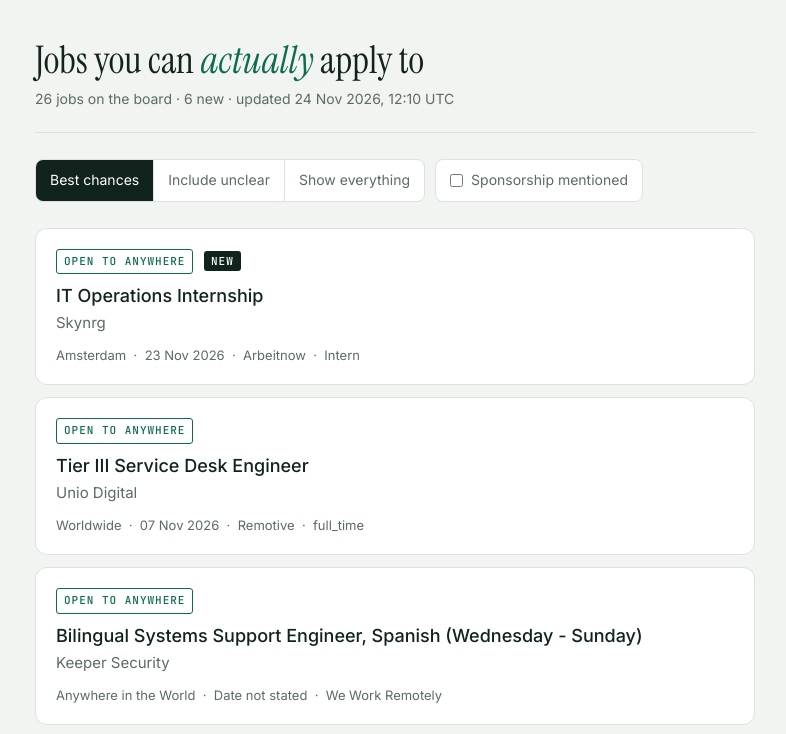
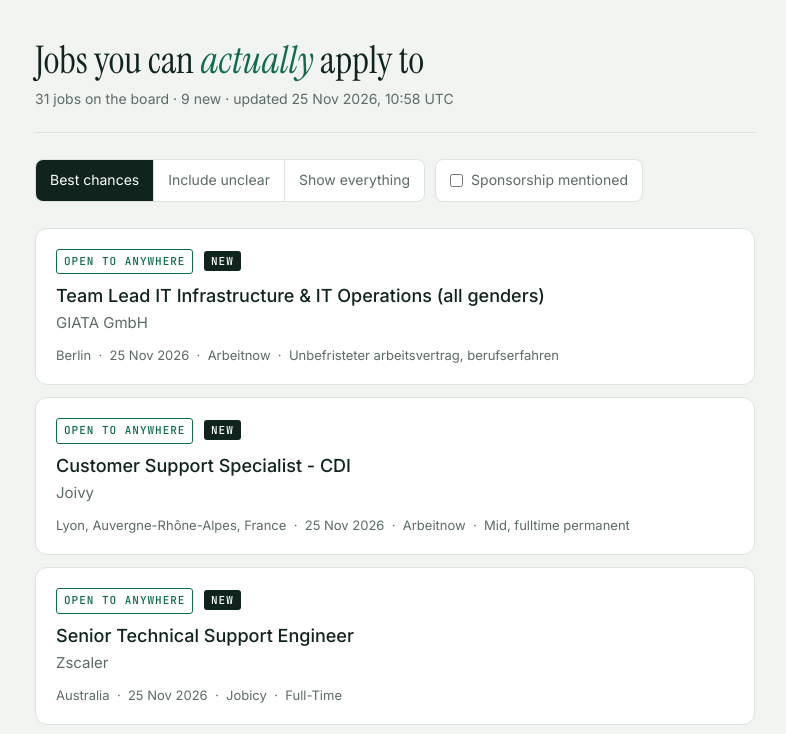
Before and after one commit to niloyansary64/job-radar, a plain HTML site: page index.html in a window 1280 px wide. Shown: the top 734 px of the page, without its empty margins (245-1031 px from the left). Drawn offline with Linux system fonts and the light colour scheme.

Commit message:
Job board refresh

```diff
--- a/jobs.json
+++ b/jobs.json
@@ -1,32 +1,73 @@
 {
- "updated": "24 Nov 2026, 12:10 UTC",
- "total": 26,
- "new_count": 6,
+ "updated": "25 Nov 2026, 10:58 UTC",
+ "total": 31,
+ "new_count": 9,
  "source_log": [
   "Remotive: 15 fetched",
   "RemoteOK: 100 fetched",
   "Arbeitnow: 300 fetched",
   "Jobicy: 50 fetched",
   "Himalayas: 20 fetched",
-  "We Work Remotely: 176 fetched",
+  "We Work Remotely: 194 fetched",
   "ReliefWeb: unavailable (HTTPError)"
  ],
  "jobs": [
   {
-   "title": "IT Operations Internship",
-   "company": "Skynrg",
-   "location": "Amsterdam",
-   "url": "https://www.arbeitnow.nl/jobs/companies/skynrg/it-operations-internship-amsterdam-305050",
-   "posted": "2026-11-23T15:40:30",
-   "employment": "Intern",
+   "title": "Team Lead IT Infrastructure & IT Operations (all genders)",
+   "company": "GIATA GmbH",
+   "location": "Berlin",
+   "url": "https://www.arbeitnow.com/jobs/companies/giata-gmbh/team-lead-it-infrastructure-it-operations-all-genders-berlin-300937",
+   "posted": "2026-11-25T06:31:23",
+   "employment": "Unbefristeter arbeitsvertrag, berufserfahren",
    "source": "Arbeitnow",
-   "id": "72b57070a272",
+   "id": "2b05c5693ba9",
    "verdict": "Open to anywhere",
    "rank": 1,
    "sponsors": false,
    "matched_on": "it operations",
    "age_days": 0,
-   "posted_human": "23 Nov 2026",
+   "posted_human": "25 Nov 2026",
+   "why": [
+    "anywhere",
+    "work from anywhere"
+   ],
+   "is_new": true
+  },
+  {
+   "title": "Customer Support Specialist - CDI",
+   "company": "Joivy",
+   "location": "Lyon, Auvergne-Rh\u00f4ne-Alpes, France",
+   "url": "https://www.arbeitnow.fr/jobs/companies/joivy/customer-support-specialist-cdi-lyon-295392",
+   "posted": "2026-11-25T09:31:15",
+   "employment": "Mid, fulltime permanent",
+   "source": "Arbeitnow",
+   "id": "57b9da709614",
+   "verdict": "Open to anywhere",
+   "rank": 1,
+   "sponsors": false,
+   "matched_on": "support specialist",
+   "age_days": 0,
+   "posted_human": "25 Nov 2026",
+   "why": [
+    "global"
+   ],
+   "is_new": true
+  },
+  {
+   "title": "Senior Technical Support Engineer",
+   "company": "Zscaler",
+   "location": "Australia",
+   "url": "https://jobicy.com/jobs/156968-senior-technical-support-engineer",
+   "posted": "2026-11-25T03:25:26+00:00",
+   "employment": "Full-Time",
+   "source": "Jobicy",
+   "id": "0c9bd3d100fd",
+   "verdict": "Open to anywhere",
+   "rank": 1,
+   "sponsors": false,
+   "matched_on": "technical support",
+   "age_days": 0,
+   "posted_human": "25 Nov 2026",
    "why": [
     "global"
    ],
@@ -45,7 +86,7 @@
    "rank": 1,
    "sponsors": false,
    "matched_on": "service desk",
-   "age_days": 17,
+   "age_days": 18,
    "posted_human": "07 Nov 2026",
    "why": [
     "worldwide"
@@ -176,6 +217,26 @@
    "is_new": false
   },
   {
+   "title": "Technical Support Engineer I",
+   "company": "Tines",
+   "location": "Anywhere in the World",
+   "url": "https://weworkremotely.com/remote-jobs/tines-technical-support-engineer-i",
+   "posted": "Tue, 24 Nov 2026 18:32:09 +0000",
+   "employment": "",
+   "source": "We Work Remotely",
+   "id": "5bdd4f7ad9dc",
+   "verdict": "Open to anywhere",
+   "rank": 1,
+   "sponsors": false,
+   "matched_on": "technical support",
+   "age_days": null,
+   "posted_human": "Date not stated",
+   "why": [
+    "anywhere"
+   ],
+   "is_new": true
+  },
+  {
    "title": "Technical Support Specialist",
    "company": "Elation Health",
    "location": "Anywhere in the World",
@@ -193,7 +254,7 @@
    "why": [
     "anywhere"
    ],
-   "is_new": true
+   "is_new": false
   },
   {
    "title": "Designated Technical Support Engineer - West",
@@ -342,77 +403,115 @@
    "is_new": false
   },
   {
-   "title": "Ing\u00e9nieur s\u00e9curit\u00e9 M365 - DLP",
-   "company": "UNEAT",
-   "location": "Lyon",
-   "url": "https://www.arbeitnow.fr/jobs/companies/uneat/ingenieur-securite-m365-dlp-lyon-114566",
-   "posted": "2026-11-24T10:01:07",
-   "employment": "Cdi - contrat \u00e0 dur\u00e9e ind\u00e9termin\u00e9e, professionnel / exp\u00e9riment\u00e9",
+   "title": "Formateur administrateur / administratrice Microsoft 365 (Office 365)",
+   "company": "MyConnecting",
+   "location": "Boulogne-Billancourt",
+   "url": "https://www.arbeitnow.fr/jobs/companies/myconnecting/formateur-administrateur-administratrice-microsoft-365-office-365-boulogne-billancourt-284810",
+   "posted": "2026-11-25T07:31:10",
+   "employment": "Freelance, professionnel / exp\u00e9riment\u00e9",
    "source": "Arbeitnow",
-   "id": "b30f3cedf83e",
+   "id": "400d029cafff",
    "verdict": "May include your region",
    "rank": 2,
    "sponsors": false,
-   "matched_on": "m365",
+   "matched_on": "microsoft 365",
    "age_days": 0,
-   "posted_human": "24 Nov 2026",
+   "posted_human": "25 Nov 2026",
    "why": [
     "apac"
    ],
    "is_new": true
   },
   {
-   "title": "Customer Support Specialist",
-   "company": "Owkin",
-   "location": "Paris",
-   "url": "https://www.arbeitnow.fr/jobs/companies/owkin/customer-support-specialist-paris-241092",
-   "posted": "2026-11-23T21:40:11",
-   "employment": "Full Time",
+   "title": "Microsoft 365 & Security Engineer (m/w/d)",
+   "company": "eAces GmbH",
+   "location": "Hanover",
+   "url": "https://www.arbeitnow.com/jobs/companies/eaces-gmbh/microsoft-365-security-engineer-hanover-113228",
+   "posted": "2026-11-25T10:00:56",
+   "employment": "Unbefristeter arbeitsvertrag, berufserfahren",
    "source": "Arbeitnow",
-   "id": "43561d254090",
+   "id": "f6a43db71819",
    "verdict": "Location unclear",
    "rank": 3,
    "sponsors": false,
-   "matched_on": "support specialist",
+   "matched_on": "microsoft 365",
    "age_days": 0,
-   "posted_human": "23 Nov 2026",
+   "posted_human": "25 Nov 2026",
    "why": [],
    "is_new": true
   },
   {
-   "title": "Expert Projektleiter (m/w/d) - SharePoint Online / M365 Intranet (Ref.Nr.: 48376)",
-   "company": "Wavestone Germany AG",
-   "location": "Z\u00fcrich",
-   "url": "https://www.arbeitnow.ch/jobs/companies/wavestone-germany-ag/expert-projektleiter-sharepoint-online-m365-intranet-refnr-48376-zurich-350725",
-   "posted": "2026-11-23T19:00:36",
-   "employment": "Selbstst\u00e4ndiger / freelancer, freelance, berufserfahren",
+   "title": "Junior IT-Systemadministrator (m/w/d) \u2013 Microsoft 365 & IT-Support",
+   "company": "Prokuras Beteiligungs GmbH",
+   "location": "Hamburg",
+   "url": "https://www.arbeitnow.com/jobs/companies/prokuras-beteiligungs-gmbh/junior-it-systemadministrator-microsoft-365-it-support-hamburg-233733",
+   "posted": "2026-11-25T09:30:57",
+   "employment": "Unbefristeter arbeitsvertrag, berufseinstieg",
    "source": "Arbeitnow",
-   "id": "67d3d4e2623d",
+   "id": "5b2a0900bde0",
    "verdict": "Location unclear",
    "rank": 3,
    "sponsors": false,
-   "matched_on": "m365",
+   "matched_on": "microsoft 365",
    "age_days": 0,
-   "posted_human": "23 Nov 2026",
+   "posted_human": "25 Nov 2026",
    "why": [],
    "is_new": true
   },
   {
-   "title": "Staff Technical Support Engineer",
-   "company": "Cribl",
-   "location": "Netherlands",
-   "url": "https://jobicy.com/jobs/164033-staff-technical-support-engineer",
-   "posted": "2026-11-24T08:06:05+00:00",
-   "employment": "Full-Time",
-   "source": "Jobicy",
-   "id": "64e63d965424",
+   "title": "IT Service Coordinator / IT Supporter (m/w/d) (16035 / Contract-to-Hire)",
+   "company": "IQ Plus AG",
+   "location": "Basel",
+   "url": "https://www.arbeitnow.ch/jobs/companies/iq-plus-ag/it-service-coordinator-it-supporter-16035-contract-to-hire-basel-416618",
+   "posted": "2026-11-24T12:00:46",
+   "employment": "Selbstst\u00e4ndiger / freelancer, freelance, berufserfahren",
+   "source": "Arbeitnow",
+   "id": "0e5590204400",
    "verdict": "Location unclear",
    "rank": 3,
    "sponsors": false,
-   "matched_on": "technical support",
+   "matched_on": "it support",
    "age_days": 0,
    "posted_human": "24 Nov 2026",
    "why": [],
+   "is_new": true
+  },
+  {
+   "title": "Senior Microsoft 365 Copilot & Purview Consultant",
+   "company": "Interstellar",
+   "location": "Odijk, Utrecht, Nederland",
+   "url": "https://www.arbeitnow.nl/jobs/companies/interstellar/senior-microsoft-365-copilot-purview-consultant-odijk-65459",
+   "posted": "2026-11-24T12:31:29",
+   "employment": "Experienced, fulltime permanent",
+   "source": "Arbeitnow",
+   "id": "900953d1cd5a",
+   "verdict": "Location unclear",
+   "rank": 3,
+   "sponsors": false,
+   "matched_on": "microsoft 365",
+   "age_days": 0,
+   "posted_human": "24 Nov 2026",
+   "why": [],
+   "is_new": true
+  },
+  {
+   "title": "Retail Support Specialist",
+   "company": "Custom Data Processing",
+   "location": "USA Only",
+   "url": "https://weworkremotely.com/remote-jobs/custom-data-processing-retail-support-specialist",
+   "posted": "Tue, 24 Nov 2026 17:00:36 +0000",
+   "employment": "",
+   "source": "We Work Remotely",
+   "id": "5136c326f93c",
+   "verdict": "Likely restricted",
+   "rank": 4,
+   "sponsors": false,
+   "matched_on": "support specialist",
+   "age_days": null,
+   "posted_human": "Date not stated",
+   "why": [
+    "usa only"
+   ],
    "is_new": true
   },
   {
```
Also changed, not shown: digest.html (+1 -1 lines).
